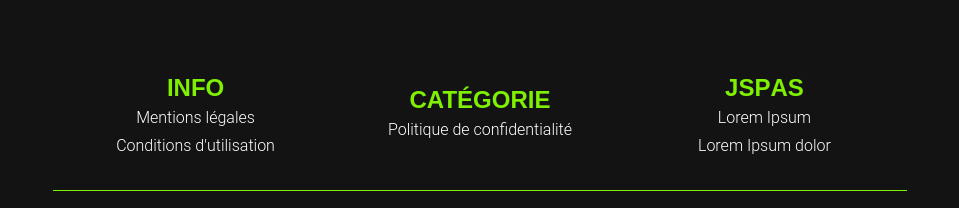
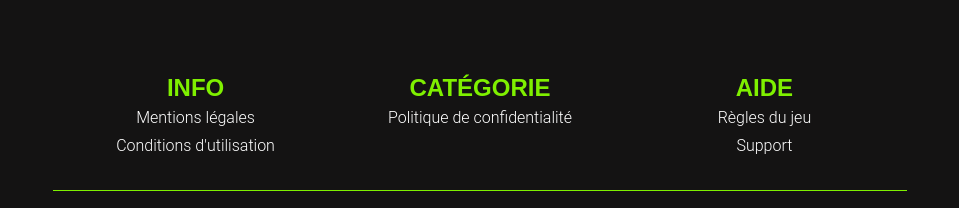
Before and after one commit to AngelHRD/BlindTestProjet, a React (Vite) app: page / in a window 1280 px wide. Shown: the part 1969-2177 px from the top of the page, without its empty margins (160-1119 px from the left). Built offline with nearby package versions, Linux system fonts and the light colour scheme; no server answers; a web font is replaced by a local one.

Commit message:
Footer centrer

```diff
--- a/src/components/Homepage/Footer.jsx
+++ b/src/components/Homepage/Footer.jsx
@@ -4,7 +4,7 @@ import { Link } from 'react-router-dom';
 function Footer() {
     return (
         <footer className='w-full bg-blur-nav mt-10 mb-22 lg:my-12 lg:pt-10 flex flex-col items-center'>
-            <div className='flex flex-col items-center lg:flex-row mt-10 w-full lg:w-2/3 justify-center'>
+            <div className='flex flex-col items-center lg:flex-row mt-10 w-full lg:w-2/3 '>
                 <div className='w-full flex flex-col items-center justify-center  '>
                     <h4 className='titre-footer-owners text-center'>
                         Inf<span className='titre-footer-briller'>o</span>
@@ -18,25 +18,26 @@ function Footer() {
                     <hr className='border-0.5 text-[var(--chartreuse)] w-4/6 my-5 lg:hidden'></hr>
                 </div>
 
-                <div className='w-full flex flex-col items-center justify-center '>
+                <div className='w-full flex flex-col items-center  '>
                     <h4 className='titre-footer-owners text-center'>
                         Caté<span className='titre-footer-briller'>g</span>orie
                     </h4>
                     <Link to='/'>
-                        <p className='para-footer mb-1 hover:underline'>Politique de confidentialité</p>
+                        <p className='para-footer mb-1 hover:underline '>Politique de confidentialité</p>
                     </Link>
+                    <br className='hidden lg:block' />
                     <hr className='border-0.5 text-[var(--chartreuse)] w-4/6 my-5 lg:hidden'></hr>
                 </div>
 
                 <div className='w-full flex flex-col items-center justify-center '>
                     <h4 className='titre-footer-owners text-center'>
-                        Jsp<span className='titre-footer-briller'>a</span>s
+                        Ai<span className='titre-footer-briller'>d</span>e
                     </h4>
                     <Link to='/'>
-                        <p className='para-footer mb-1 hover:underline'>Lorem Ipsum</p>
+                        <p className='para-footer mb-1 hover:underline'>Règles du jeu</p>
                     </Link>
                     <Link to='/'>
-                        <p className='para-footer hover:underline'>Lorem Ipsum dolor</p>
+                        <p className='para-footer hover:underline'>Support</p>
                     </Link>
                 </div>
             </div>
```
